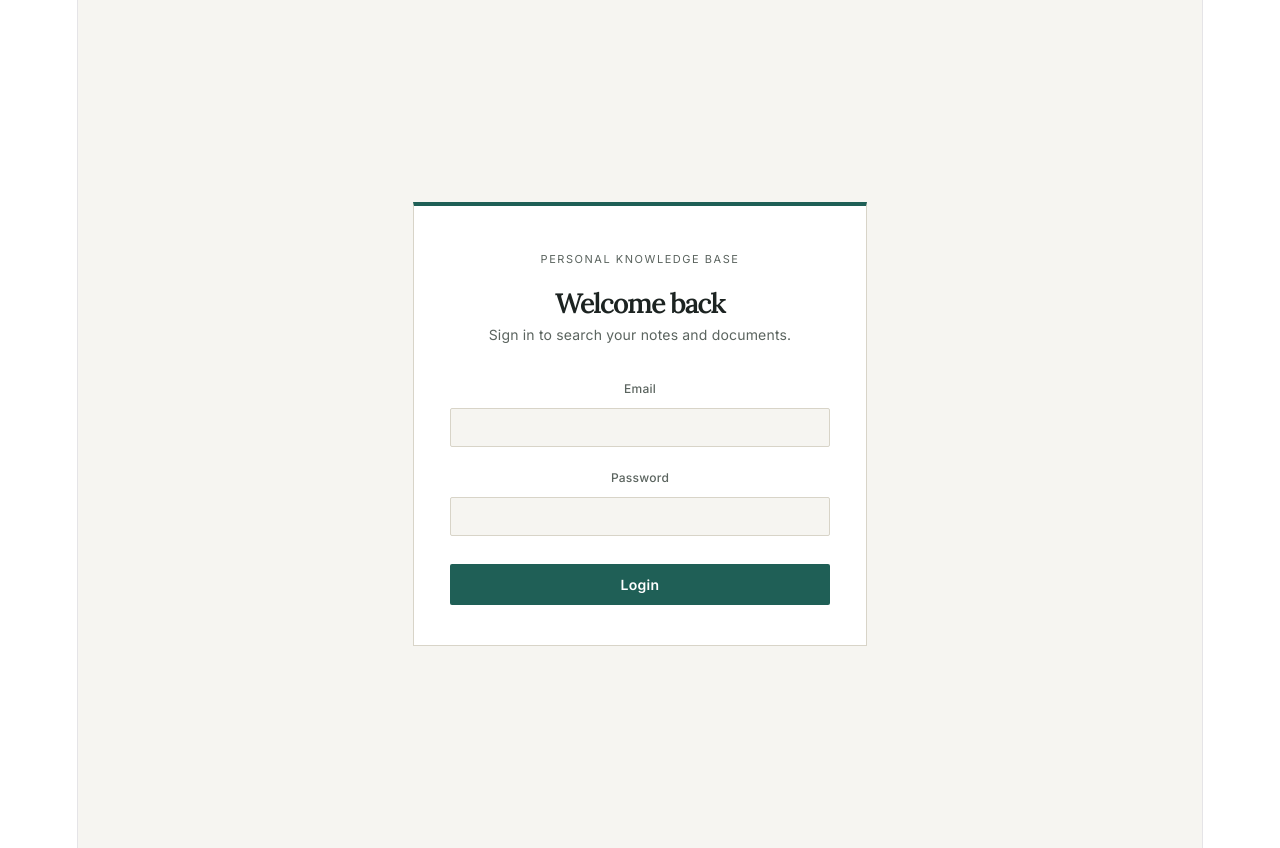
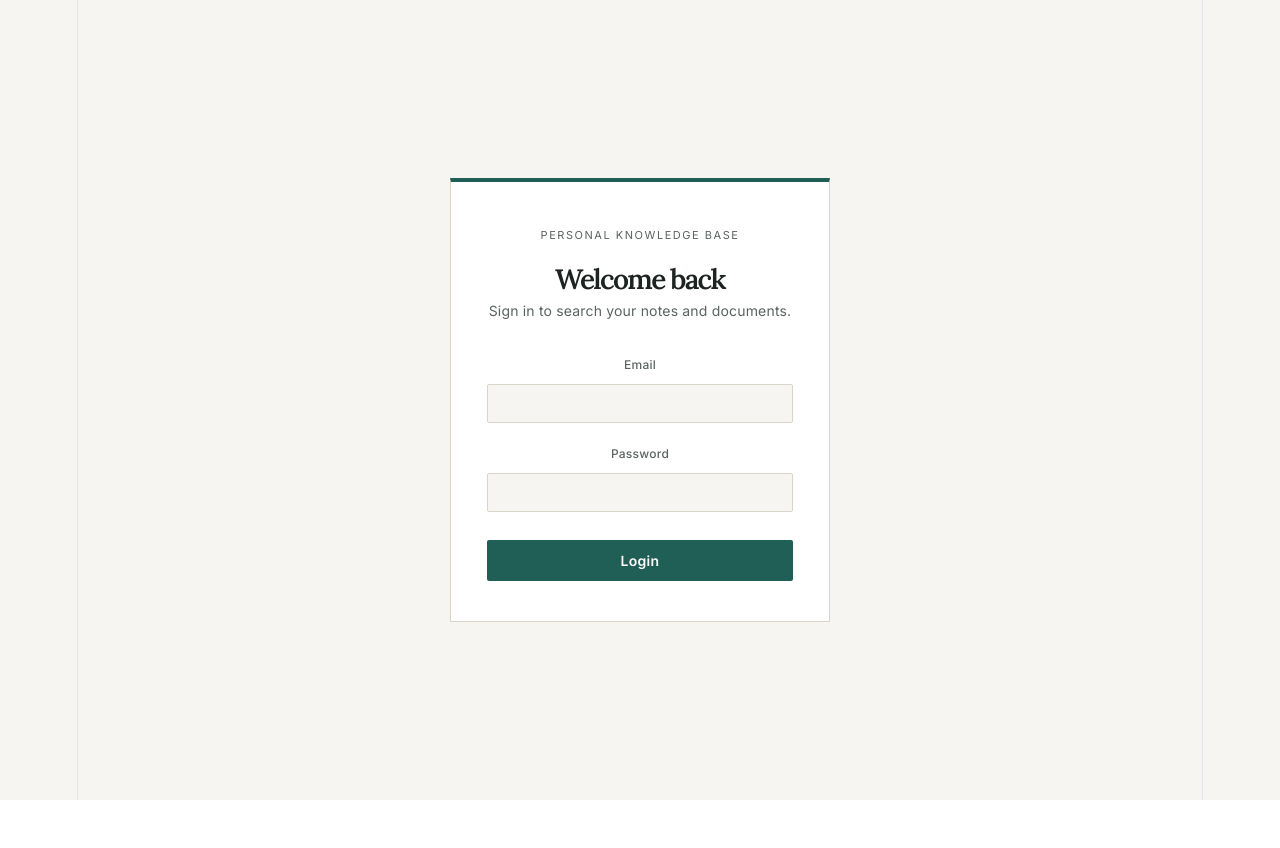
Before and after one commit to Calipha-Rayyan/Personal-Knowledge-Base-MCP, a React app in the folder frontend/: page / in a window 1280 px wide. After the commit the page ends 800 px from the top, so only its background shows below. Built offline with nearby package versions, Linux system fonts and the light colour scheme; the HTML template or start-up script is replaced by a standard one.

Commit message:
refactor: extract shared theme tokens into theme.css

```diff
--- a/frontend/src/main.jsx
+++ b/frontend/src/main.jsx
@@ -2,6 +2,7 @@ import { StrictMode } from 'react'
 import { createRoot } from 'react-dom/client'
 import { BrowserRouter } from 'react-router-dom'
 import './index.css'
+import './styles/theme.css'
 import App from './App.jsx'
 
 createRoot(document.getElementById('root')).render(
--- a/frontend/src/styles/auth.css
+++ b/frontend/src/styles/auth.css
@@ -1,30 +1,15 @@
-@import url('https://fonts.googleapis.com/css2?family=Lora:wght@500;600&family=Inter:wght@400;500;600&display=swap');
-
-:root {
-  --paper: #f6f5f1;
-  --ink: #1c2321;
-  --ink-soft: #5b645f;
-  --accent: #1f5f56;
-  --accent-dark: #143e38;
-  --line: #d8d4c8;
-  --error: #b3432b;
-}
-
 .auth-page {
   min-height: 100vh;
   display: flex;
   align-items: center;
   justify-content: center;
-  background: var(--paper);
-  font-family: 'Inter', sans-serif;
-  color: var(--ink);
   padding: 24px;
 }
 
 .auth-card {
   width: 100%;
   max-width: 380px;
-  background: #fff;
+  background: var(--white);
   border: 1px solid var(--line);
   border-top: 4px solid var(--accent);
   padding: 40px 36px;
@@ -70,7 +55,6 @@
 
 .auth-form input {
   width: 100%;
-  box-sizing: border-box;
   padding: 10px 12px;
   font-family: 'Inter', sans-serif;
   font-size: 14px;
@@ -94,7 +78,7 @@
   font-size: 14px;
   font-weight: 600;
   letter-spacing: 0.02em;
-  color: #fff;
+  color: var(--white);
   background: var(--accent);
   border: none;
   border-radius: 2px;
--- /dev/null
+++ b/frontend/src/styles/theme.css
@@ -0,0 +1,23 @@
+@import url('https://fonts.googleapis.com/css2?family=Lora:wght@500;600&family=Inter:wght@400;500;600&display=swap');
+
+:root {
+  --paper: #f6f5f1;
+  --ink: #1c2321;
+  --ink-soft: #5b645f;
+  --accent: #1f5f56;
+  --accent-dark: #143e38;
+  --line: #d8d4c8;
+  --error: #b3432b;
+  --white: #ffffff;
+}
+
+* {
+  box-sizing: border-box;
+}
+
+body {
+  margin: 0;
+  font-family: 'Inter', sans-serif;
+  color: var(--ink);
+  background: var(--paper);
+}
```
